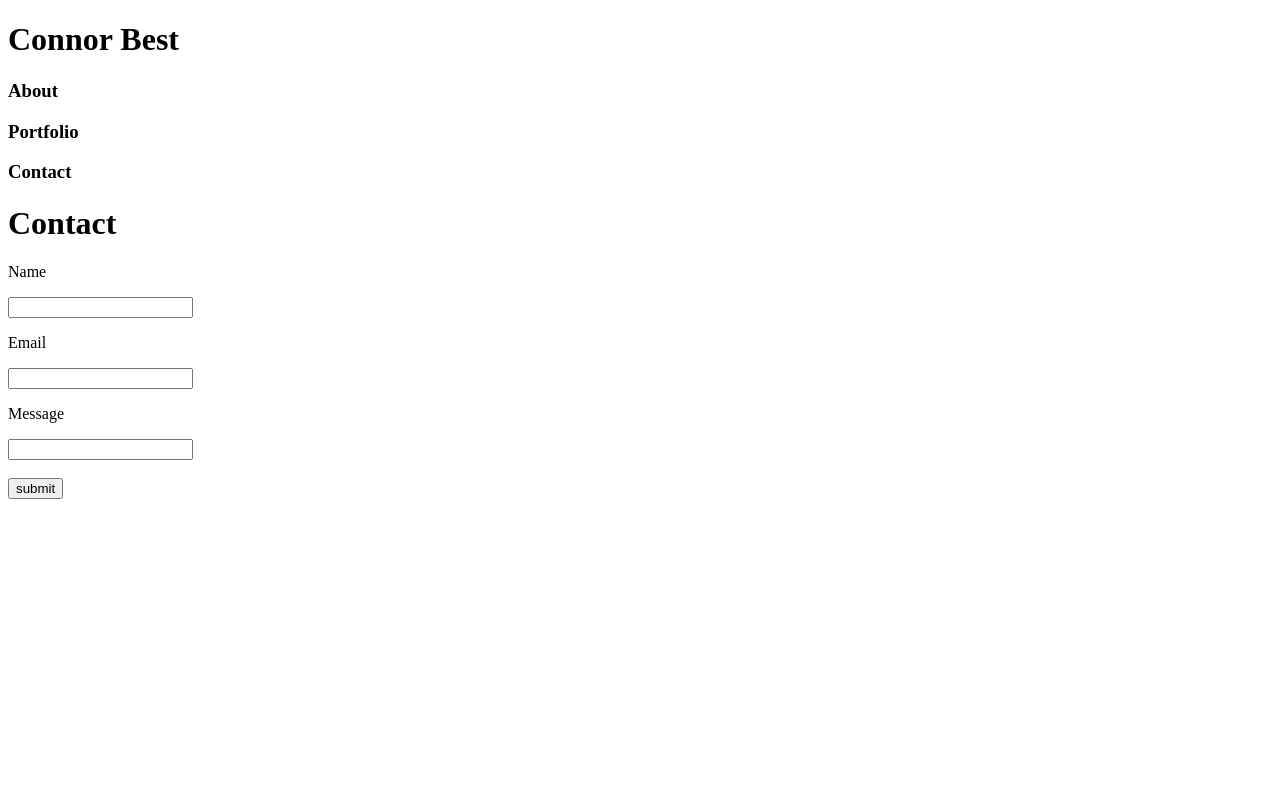
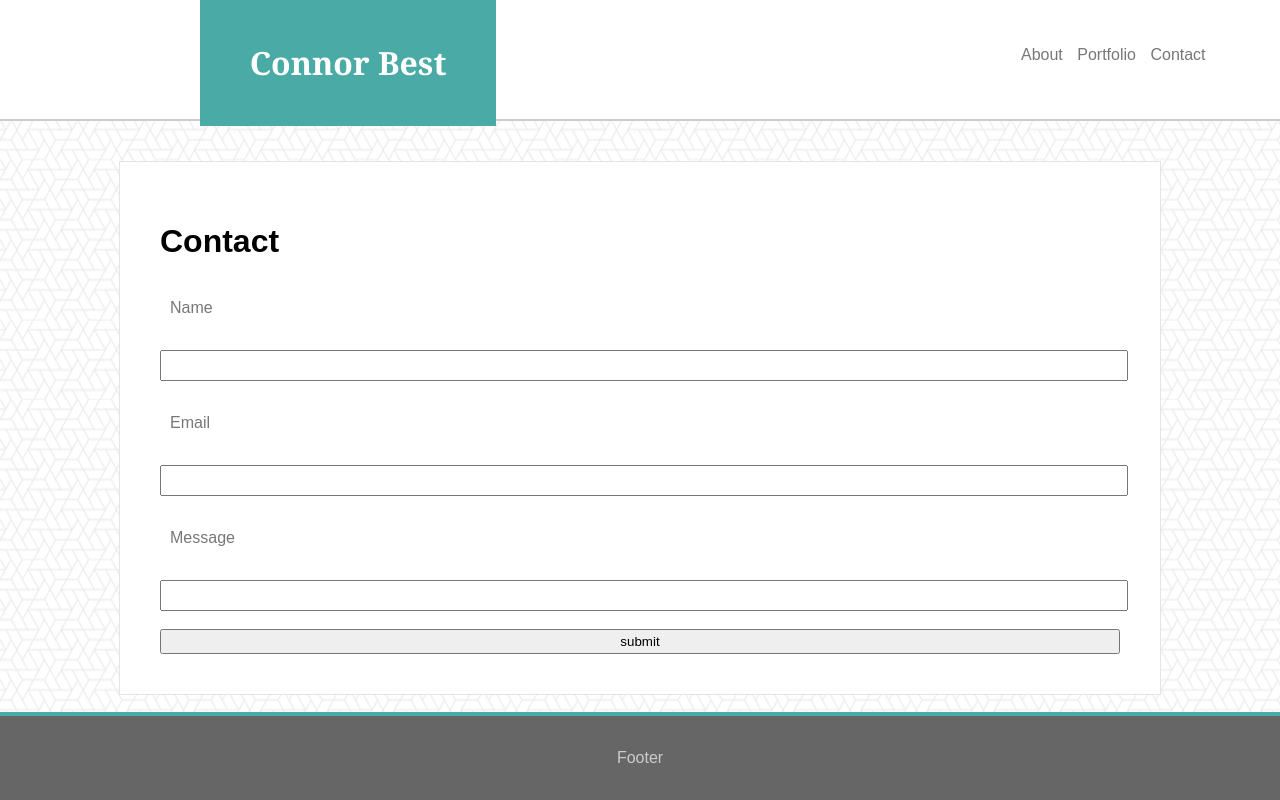
Before and after one commit to connorwbest/Basic-Portfolio, a plain HTML site: page contact.html in a window 1280 px wide. Drawn offline with Linux system fonts and the light colour scheme.

Commit message:
Applied css to other pages

```diff
--- a/assets/css/style.css
+++ b/assets/css/style.css
@@ -20,13 +20,15 @@
     width: 100%;
     height: 118.88px;
     border-bottom: 2px solid #cccccc;
-    border-top: 2px solid #cccccc;
     margin-bottom: 40px;
 }
 
 .nav {
     float: left;
     padding: 20px;
+    position:  relative;
+    left: 465px;
+    top: 10px;
 }
 
 li {
@@ -40,21 +42,21 @@ li {
     padding: 20px;
 }
 
-.aboutme {
+.aboutme, .contact, .portfolio {
     clear: both;
     overflow: auto;
     width: 960px;
     border: 1px solid #e4e4e4;
     padding: 40px;
     margin-top: 20px;
-    margin-bottom: 20px;
+    margin-bottom: 60px;
     margin-left: auto;
     margin-right: auto;
     align-content: center;
     background-color: #ffffff;
 }
 
-#body {
+body {
     width: 100%;
     margin: 0 auto;
     font-family: Arial, Helvetica, sans-serif;
@@ -66,3 +68,36 @@ p {
     line-height: 200%;
     color: #777777;
 }
+
+.aboutme h1 {
+    padding-left: 20px;
+    padding-bottom: 20px;
+    border-bottom: 2px solid #cccccc;
+    margin-bottom: 0;
+    margin-top: 0;
+    color: #4aaaa5;
+}
+
+.footer {
+    position: fixed;
+    width: 100%;
+    text-align: center;
+    bottom: 0;
+    margin-top: 60px;
+    border-top: 4px solid #4aaaa5;
+    background-color: #666666;
+}
+
+.footer p {
+    color:#cccccc;
+}
+
+a {
+    text-decoration: none;
+    color: #777777;
+}
+
+input {
+    width: 100%;
+    height: 25px;
+}
--- a/contact.html
+++ b/contact.html
@@ -4,38 +4,43 @@
 <head>
     <title>Contact Me</title>
     <meta charset="UTF-8">
+    <link rel="stylesheet" type="text/css" href="./assets/css/style.css">
 </head>
 
 <body>
         <!--Header/Navigation bar-->
-        <div>
+        <div class="navcontainer">
             <header class="label">
                 <h1>Connor Best</h1>
              </header>
 
-            <section class="nav1">
-                <h3>About</h3>
+            <section class="nav">
+                <ul>
+                    <li><a href="./index.html">About</a></li>
+                    <li><a href="./portfolio.html">Portfolio</a></li>
+                    <li><a href="./contact.html">Contact</a></li>
+                </ul>
             </section>
 
-            <section class="nav2">
-                <h3>Portfolio</h3>
-            </section>
-
-            <section class="nav3">
-                <h3>Contact</h3>
-            </section>
         </div>
 
         <!--Contact me Box w/input-->
-        <div class="Contact">
+        <div class="contact">
             <h1>Contact</h1>
             <form>
             <p>Name</p>
             <input type="text" name="fullname"><br>
             <p>Email</p>
             <input type="text" name="email"><br>
+            <section class="message">
             <p>Message</p>
             <input type="text" name="message"><br><br>
+            </section>
             <input type="submit" value="submit">
             </form>
         </div>
+
+        <!--Footer for the page-->
+    <div class="footer">
+            <p>Footer</p>
+        </div>
```
Also changed, not shown: index.html (+13 -8 lines), portfolio.html (+14 -10 lines).
